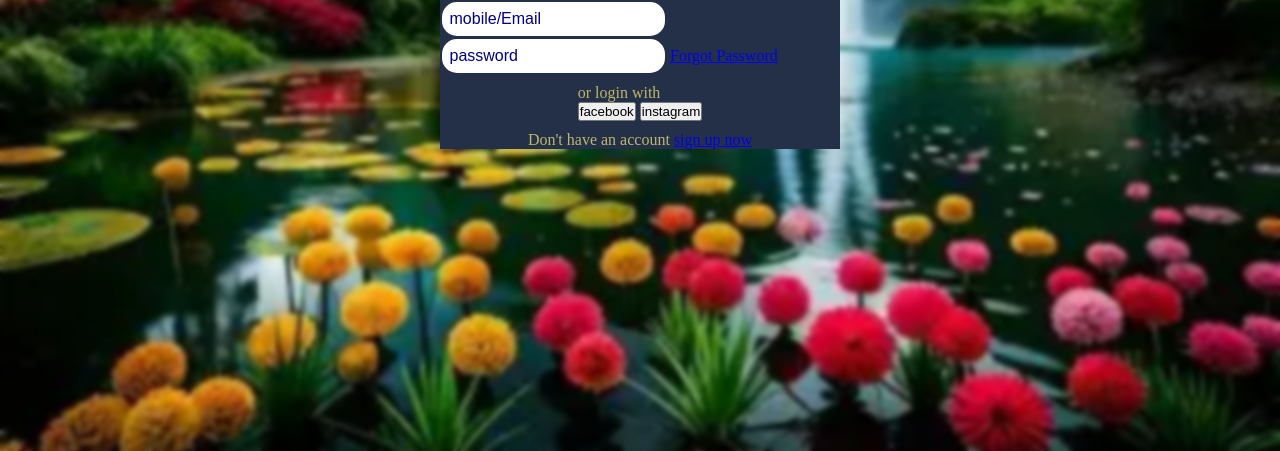
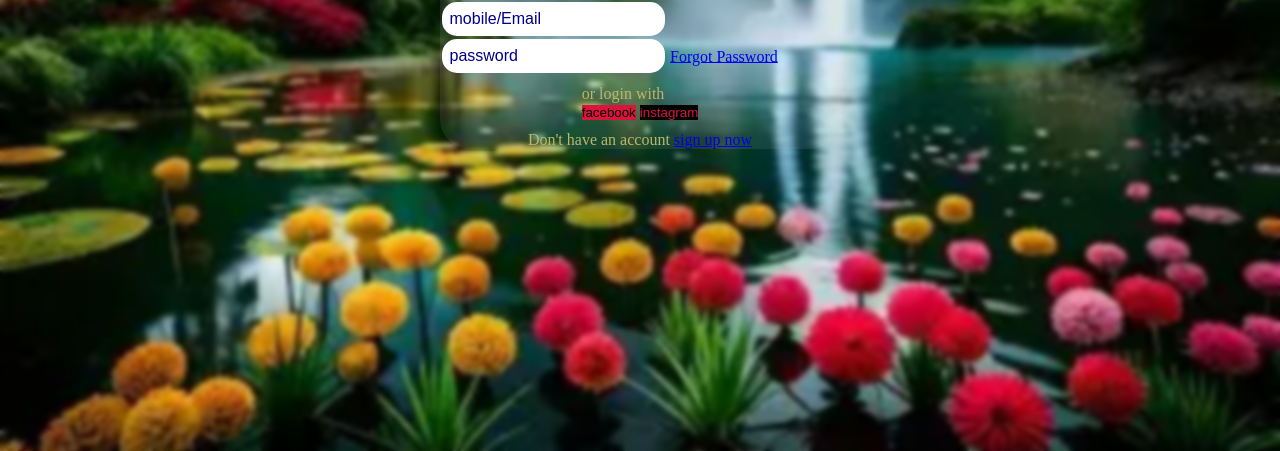
Before and after one commit to johncajecta15-beep/sexy-website, a plain HTML site: page index.html in a window 1280 px wide. Shown: the part 349-800 px from the top of the page. Drawn offline with Linux system fonts and the light colour scheme.

Commit message:
Update style.css

```diff
--- a/style.css
+++ b/style.css
@@ -24,7 +24,8 @@ form {
     align-items: center;
     justify-content: center;
     gap: 10px;
-    background-color: rgb(35, 48, 72);
+    background: rgba(217, 206, 206, 0.1);
+    border-radius: 30px;
 }
 
 form input {
@@ -39,3 +40,13 @@ form input {
 form input::placeholder {
     color: darkblue;
 }
+.socials1 {
+    background-color: crimson;
+    color: black;
+    border: none;
+}
+.socials2 {
+    background-color:black;
+    color: crimson;
+    border: none;
+}
```
